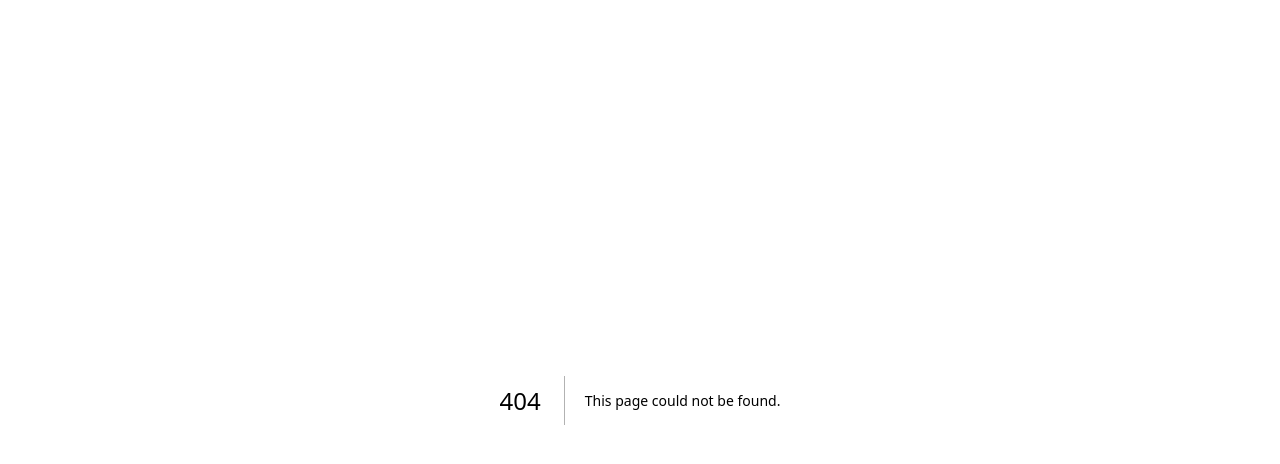
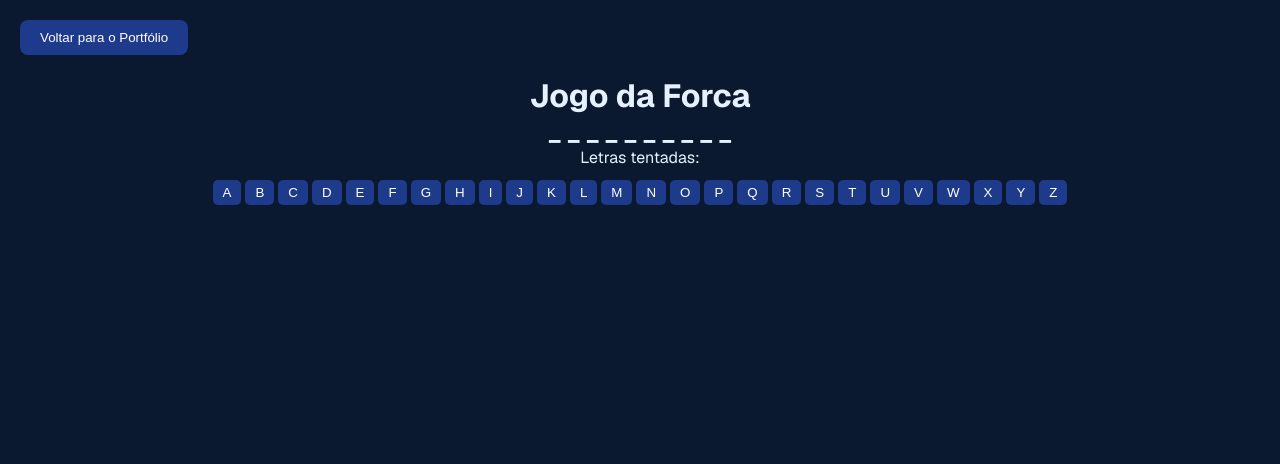
Before and after one commit to Igor2427/Atividade-individual1, a Next.js app in the folder avaliacao/: page /jogo.js in a window 1280 px wide. Before the commit this address had no page. Shown: the top 464 px of the page. Built offline with nearby package versions, Linux system fonts and the light colour scheme.

Commit message:
functions

```diff
--- /dev/null
+++ b/avaliacao/app/jogo.js/page.js
@@ -0,0 +1,27 @@
+import Link from "next/link";
+import JogoForca from "../../components/JogoForca";
+
+export default function Jogo() {
+  return (
+    <div style={{ padding: "20px" }}>
+      <Link href="/">
+        <button style={{
+          backgroundColor: "#1e3a8a",
+          color: "white",
+          padding: "10px 20px",
+          border: "none",
+          borderRadius: "8px",
+          marginBottom: "20px",
+          cursor: "pointer"
+        }}>
+          Voltar para o Portfólio
+        </button>
+      </Link>
+
+      <h1 style={{ textAlign: "center" }}>Jogo da Forca</h1>
+
+      {/* Aqui o jogo é renderizado */}
+      <JogoForca />
+    </div>
+  );
+}
--- a/avaliacao/app/page.js
+++ b/avaliacao/app/page.js
@@ -1,3 +1,5 @@
+import Link from "next/link";
+
 export default function Home() {
   return (
 
--- /dev/null
+++ b/avaliacao/components/JogoForca.jsx
@@ -0,0 +1,93 @@
+"use client";
+
+import React, { useState, useEffect } from "react";
+
+export default function JogoForca() {
+  const palavras = ["REACT", "JAVASCRIPT", "NEXTJS", "PROGRAMA", "COMPUTADOR"]; // coloque mais palavras aqui
+  const [palavra, setPalavra] = useState("");
+  const [tentativas, setTentativas] = useState([]);
+  const [erros, setErros] = useState(0);
+  const maxErros = 6;
+
+  useEffect(() => {
+    novaPalavra();
+  }, []);
+
+  function novaPalavra() {
+    const aleatoria = palavras[Math.floor(Math.random() * palavras.length)];
+    setPalavra(aleatoria);
+    setTentativas([]);
+    setErros(0);
+  }
+
+  function handleLetra(letra) {
+    if (tentativas.includes(letra)) return;
+
+    setTentativas([...tentativas, letra]);
+
+    if (!palavra.includes(letra)) {
+      setErros(erros + 1);
+    }
+  }
+
+  const venceu = palavra && palavra.split("").every((l) => tentativas.includes(l));
+  const perdeu = erros >= maxErros;
+
+  return (
+    <div style={{ textAlign: "center" }}>
+
+      <h2>
+        {palavra.split("").map((l, i) =>
+          tentativas.includes(l) || venceu || perdeu ? l + " " : "_ "
+        )}
+      </h2>
+
+      <p>Letras tentadas: {tentativas.join(", ")}</p>
+
+      {!venceu && !perdeu && (
+        <div style={{ marginTop: "10px" }}>
+          {"ABCDEFGHIJKLMNOPQRSTUVWXYZ".split("").map((letra) => (
+            <button
+              key={letra}
+              onClick={() => handleLetra(letra)}
+              disabled={tentativas.includes(letra)}
+              style={{
+                margin: "2px",
+                padding: "5px 10px",
+                backgroundColor: tentativas.includes(letra)
+                  ? "#ccc"
+                  : "#1e3a8a",
+                color: "white",
+                border: "none",
+                borderRadius: "5px",
+                cursor: tentativas.includes(letra) ? "not-allowed" : "pointer"
+              }}
+            >
+              {letra}
+            </button>
+          ))}
+        </div>
+      )}
+
+      {venceu && <h3 style={{ color: "green" }}>Parabéns! Você venceu!</h3>}
+      {perdeu && <h3 style={{ color: "red" }}>Você perdeu! A palavra era {palavra}</h3>}
+
+      {(venceu || perdeu) && (
+        <button
+          onClick={novaPalavra}
+          style={{
+            marginTop: "20px",
+            padding: "10px 20px",
+            backgroundColor: "#2563eb",
+            color: "white",
+            border: "none",
+            borderRadius: "8px",
+            cursor: "pointer"
+          }}
+        >
+          Jogar Novamente
+        </button>
+      )}
+    </div>
+  );
+}
--- /dev/null
+++ b/package.json
@@ -0,0 +1,5 @@
+{
+  "dependencies": {
+    "react-router-dom": "^7.9.1"
+  }
+}
```
Also changed, not shown: 1 other file (tests, documents, lock files or other folders).
